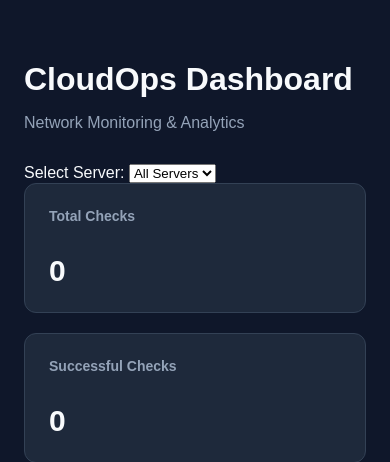
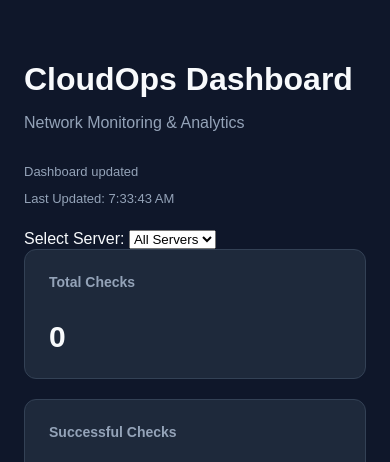
Before and after one commit to sajjadurrahman1/CloudOps-Network-Monitoring, a Flask app: page /dashboard in a window 390 px wide. Shown: the top 462 px of the page. Run offline with Flask 3, Linux system fonts and the light colour scheme; data that the repository does not hold is empty.

Commit message:
feat: add dashboard refresh indicator and stale server detection

```diff
--- a/static/style.css
+++ b/static/style.css
@@ -183,3 +183,33 @@ th {
         grid-template-columns: 1fr;
     }
 }
+
+/* Dashboard refresh information */
+
+.refresh-info {
+    display: flex;
+    justify-content: space-between;
+    align-items: center;
+    gap: 12px;
+    margin-bottom: 24px;
+    color: #94a3b8;
+    font-size: 13px;
+}
+
+@media (max-width: 600px) {
+    .refresh-info {
+        flex-direction: column;
+        align-items: flex-start;
+    }
+}
+
+/* Stale monitoring status */
+
+.health-stale {
+    color: #f59e0b;
+    font-weight: 700;
+}
+
+.health-card:has(.health-stale) {
+    border-color: #f59e0b;
+}
--- a/templates/index.html
+++ b/templates/index.html
@@ -21,6 +21,11 @@
             <h1>CloudOps Dashboard</h1>
             <p>Network Monitoring & Analytics</p>
         </header>
+
+<div class="refresh-info">
+    <span id="refresh-status">Loading monitoring data...</span>
+    <span id="last-updated">Last Updated: --</span>
+</div>
 
         <!-- Server selector -->
         <section class="server-filter">
@@ -130,6 +135,15 @@
 
                 const records = await response.json();
 
+// Show when the dashboard last fetched monitoring data.
+const lastUpdated = new Date();
+
+document.getElementById('last-updated').textContent =
+    'Last Updated: ' + lastUpdated.toLocaleTimeString();
+
+document.getElementById('refresh-status').textContent =
+    'Dashboard updated';
+
 // Build the latest health overview for all servers.
 // This uses all API records, not the dropdown-filtered records.
 const healthGrid = document.getElementById(
@@ -153,6 +167,7 @@ records.forEach(record => {
     }
 });
 
+
 // Create a health card for each server.
 latestByServer.forEach(record => {
     const card = document.createElement('div');
@@ -161,12 +176,27 @@ latestByServer.forEach(record => {
     const name = document.createElement('h3');
     name.textContent = record.server;
 
+    // Mark monitoring data as stale after 2 minutes.
+    const lastCheckTime = Date.parse(record.timestamp);
+    const age = Date.now() - lastCheckTime;
+
+    const isStale =
+        !Number.isFinite(lastCheckTime) ||
+        age > 120000 ||
+        age < -60000;
+
+    const displayStatus = isStale
+        ? 'STALE'
+        : record.status;
+
     const status = document.createElement('p');
-    status.textContent = record.status;
+    status.textContent = displayStatus;
 
-    status.className = record.status === 'ONLINE'
-        ? 'health-online'
-        : 'health-offline';
+    status.className = isStale
+        ? 'health-stale'
+        : record.status === 'ONLINE'
+            ? 'health-online'
+            : 'health-offline';
 
     const responseTime = document.createElement('p');
 
@@ -190,6 +220,7 @@ latestByServer.forEach(record => {
 
     healthGrid.appendChild(card);
 });
+
 
                 // Get the server selector.
                 const serverSelect =
```
